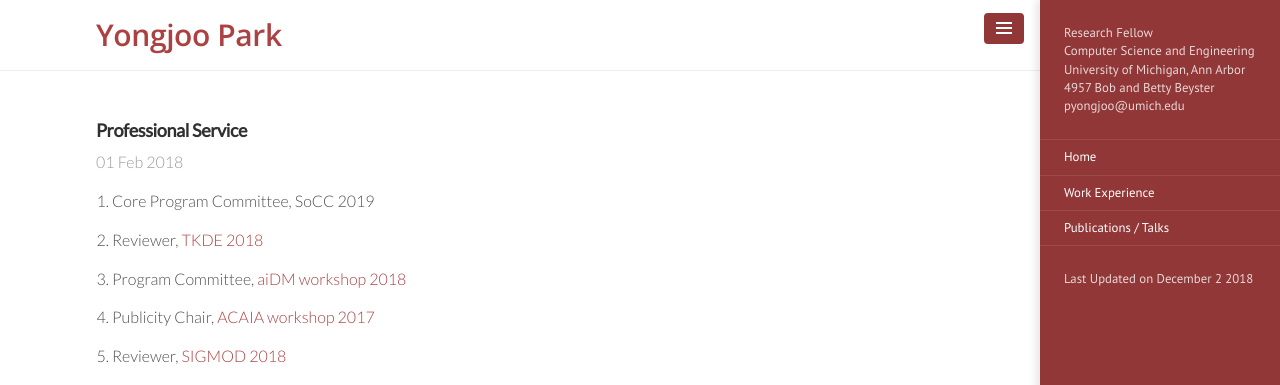
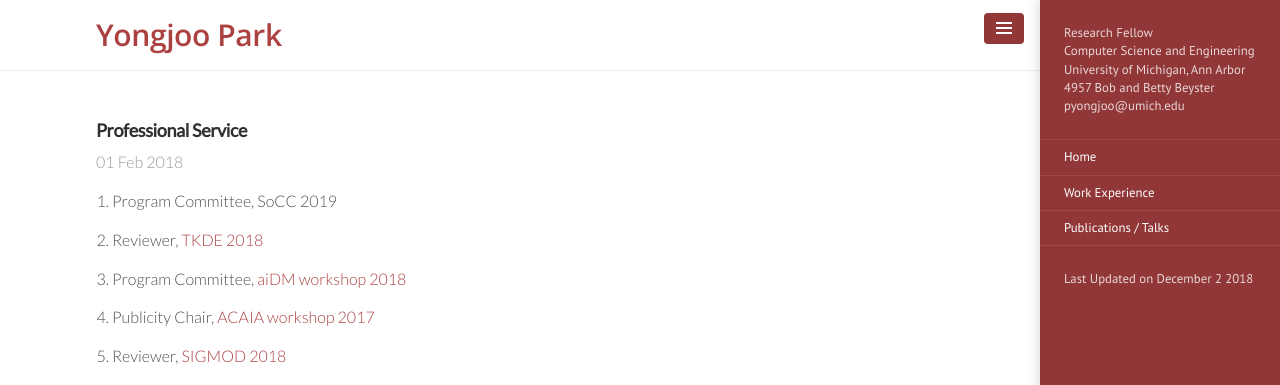
Before and after one commit to pyongjoo/pyongjoo.github.io, a Jekyll site: the page built from _texts/2018-02-01-services.md, in a window 1280 px wide. Shown: the top 385 px of the page. Built offline with Jekyll 4.4.1, drawn with Linux system fonts in a browser that asks for light colours.

Commit message:
Update 2018-02-01-services.md

```diff
--- a/_texts/2018-02-01-services.md
+++ b/_texts/2018-02-01-services.md
@@ -3,7 +3,7 @@ layout: post
 title: Professional Service
 ---
 
-1. Core Program Committee, SoCC 2019
+1. Program Committee, SoCC 2019
 
 1. Reviewer, [TKDE 2018](https://www.computer.org/web/tkde)
 
```
